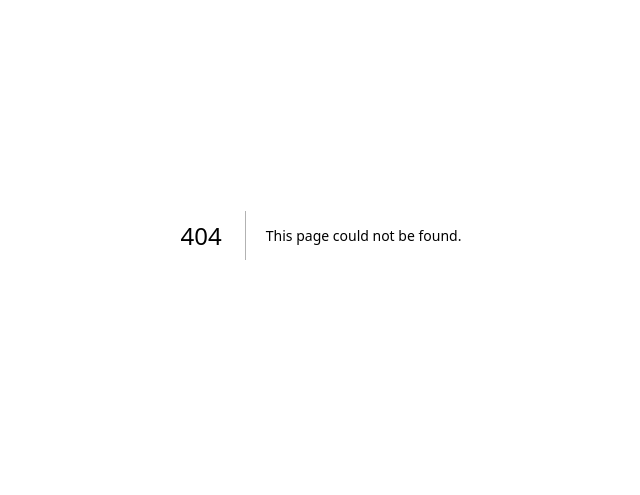
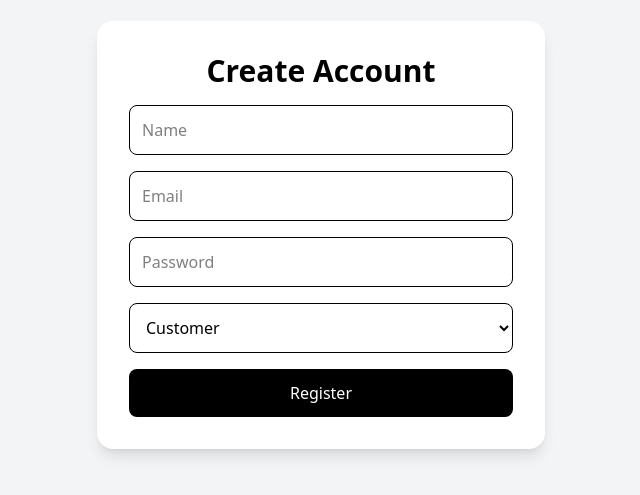
Before and after one commit to Chimamanda16/worknoon-chat-frontend, a Next.js app: page /register in a window 1280 px wide. Before the commit this address had no page. Shown: the part 165-660 px from the top of the page, without its empty margins (319-959 px from the left). Built offline with nearby package versions, Linux system fonts and the light colour scheme.

Commit message:
chore: initialize project, setup primary pages

```diff
--- a/package.json
+++ b/package.json
@@ -9,9 +9,13 @@
     "lint": "eslint"
   },
   "dependencies": {
+    "axios": "^1.16.1",
     "next": "16.2.6",
     "react": "19.2.4",
-    "react-dom": "19.2.4"
+    "react-dom": "19.2.4",
+    "react-hot-toast": "^2.6.0",
+    "react-icons": "^5.6.0",
+    "socket.io-client": "^4.8.3"
   },
   "devDependencies": {
     "@tailwindcss/postcss": "^4",
--- a/src/app/layout.js
+++ b/src/app/layout.js
@@ -1,3 +1,4 @@
+import { Toaster } from "react-hot-toast";
 import "./globals.css";
 
 export const metadata = {
@@ -11,7 +12,9 @@ export default function RootLayout({ children }) {
       lang="en"
       className={`h-full antialiased`}
     >
-      <body className="min-h-full flex flex-col">{children}</body>
+      <body className="min-h-full flex flex-col">
+        <Toaster/>
+        {children}</body>
     </html>
   );
 }
--- /dev/null
+++ b/src/app/login/page.js
@@ -0,0 +1,72 @@
+"use client";
+
+import { useState } from "react";
+import { useRouter } from "next/navigation";
+import API from "@/lib/api";
+import toast from "react-hot-toast";
+
+export default function LoginPage() {
+  const router = useRouter();
+
+  const [formData, setFormData] = useState({
+    email: "",
+    password: "",
+  });
+
+  const handleSubmit = async (e) => {
+    e.preventDefault();
+
+    try {
+      const { data } = await API.post("/auth/login", formData);
+
+      localStorage.setItem("userInfo", JSON.stringify(data));
+
+      toast.success("Login successful");
+
+      router.push("/chat");
+    } catch (error) {
+      toast.error(error.response?.data?.message || "Error");
+    }
+  };
+
+  return (
+    <div className="min-h-screen flex items-center justify-center bg-gray-100 p-4">
+      <form
+        onSubmit={handleSubmit}
+        className="bg-white p-8 rounded-2xl shadow-lg w-full max-w-md space-y-4"
+      >
+        <h1 className="text-3xl font-bold text-center">
+          Welcome Back
+        </h1>
+
+        <input
+          type="email"
+          placeholder="Email"
+          className="w-full border p-3 rounded-lg"
+          onChange={(e) =>
+            setFormData({
+              ...formData,
+              email: e.target.value,
+            })
+          }
+        />
+
+        <input
+          type="password"
+          placeholder="Password"
+          className="w-full border p-3 rounded-lg"
+          onChange={(e) =>
+            setFormData({
+              ...formData,
+              password: e.target.value,
+            })
+          }
+        />
+
+        <button className="w-full cursor-pointer bg-black text-white p-3 rounded-lg">
+          Login
+        </button>
+      </form>
+    </div>
+  );
+}
--- a/src/app/page.js
+++ b/src/app/page.js
@@ -1,6 +1,6 @@
 
 export default function Home() {
   return (
-    <></>
+    <p>Worknoon Frontend.</p>
   );
 }
--- /dev/null
+++ b/src/app/register/page.js
@@ -0,0 +1,101 @@
+"use client";
+
+import { useState } from "react";
+import { useRouter } from "next/navigation";
+import API from "@/lib/api";
+import toast from "react-hot-toast";
+
+export default function RegisterPage() {
+  const router = useRouter();
+
+  const [formData, setFormData] = useState({
+    name: "",
+    email: "",
+    password: "",
+    role: "customer",
+  });
+
+  const handleSubmit = async (e) => {
+    e.preventDefault();
+
+    try {
+      const { data } = await API.post("/auth/register", formData);
+
+      localStorage.setItem("userInfo", JSON.stringify(data));
+
+      toast.success("Account created");
+
+      router.push("/chat");
+    } catch (error) {
+      toast.error(error.response?.data?.message || "Error");
+    }
+  };
+
+  return (
+    <div className="min-h-screen flex items-center justify-center bg-gray-100 p-4">
+      <form
+        onSubmit={handleSubmit}
+        className="bg-white p-8 rounded-2xl shadow-lg w-full max-w-md space-y-4"
+      >
+        <h1 className="text-3xl font-bold text-center">
+          Create Account
+        </h1>
+
+        <input
+          type="text"
+          placeholder="Name"
+          className="w-full border p-3 rounded-lg"
+          onChange={(e) =>
+            setFormData({
+              ...formData,
+              name: e.target.value,
+            })
+          }
+        />
+
+        <input
+          type="email"
+          placeholder="Email"
+          className="w-full border p-3 rounded-lg"
+          onChange={(e) =>
+            setFormData({
+              ...formData,
+              email: e.target.value,
+            })
+          }
+        />
+
+        <input
+          type="password"
+          placeholder="Password"
+          className="w-full border p-3 rounded-lg"
+          onChange={(e) =>
+            setFormData({
+              ...formData,
+              password: e.target.value,
+            })
+          }
+        />
+
+        <select
+          className="w-full border p-3 rounded-lg"
+          onChange={(e) =>
+            setFormData({
+              ...formData,
+              role: e.target.value,
+            })
+          }
+        >
+          <option value="customer">Customer</option>
+          <option value="designer">Designer</option>
+          <option value="merchant">Merchant</option>
+          <option value="agent">Agent</option>
+        </select>
+
+        <button className="w-full cursor-pointer bg-black text-white p-3 rounded-lg">
+          Register
+        </button>
+      </form>
+    </div>
+  );
+}
--- /dev/null
+++ b/src/lib/api.js
@@ -0,0 +1,19 @@
+import axios from "axios";
+
+const API = axios.create({
+  baseURL: "http://localhost:5000/api",
+});
+
+API.interceptors.request.use((config) => {
+  const userInfo = localStorage.getItem("userInfo");
+
+  if (userInfo) {
+    const token = JSON.parse(userInfo).token;
+
+    config.headers.Authorization = `Bearer ${token}`;
+  }
+
+  return config;
+});
+
+export default API;
--- /dev/null
+++ b/src/store/authStore.js
@@ -0,0 +1,14 @@
+import { create } from "zustand";
+
+const useAuthStore = create((set) => ({
+  user: null,
+
+  setUser: (user) => set({ user }),
+
+  logout: () => {
+    localStorage.removeItem("userInfo");
+    set({ user: null });
+  },
+}));
+
+export default useAuthStore;
```
Also changed, not shown: 1 other file (tests, documents, lock files or other folders).
